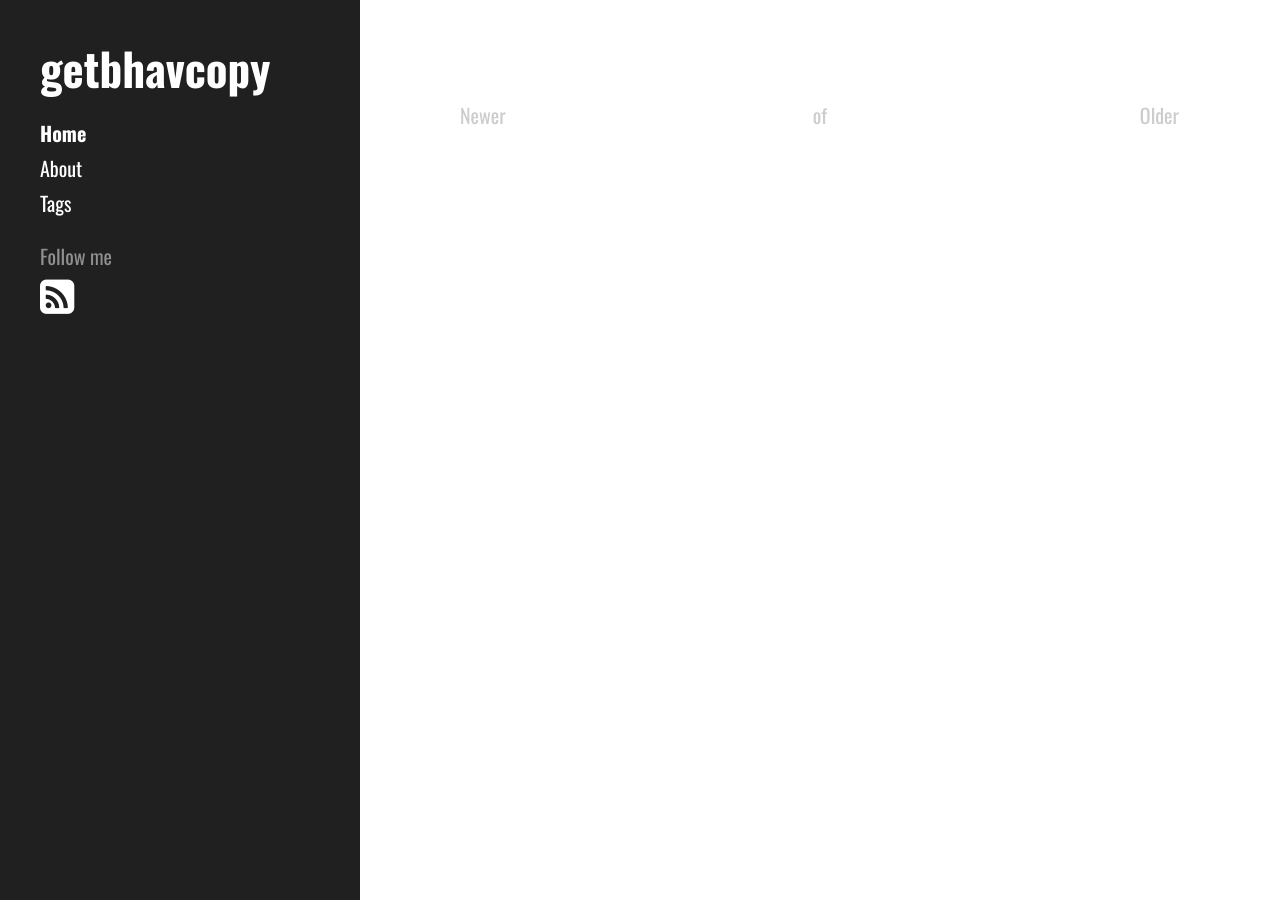
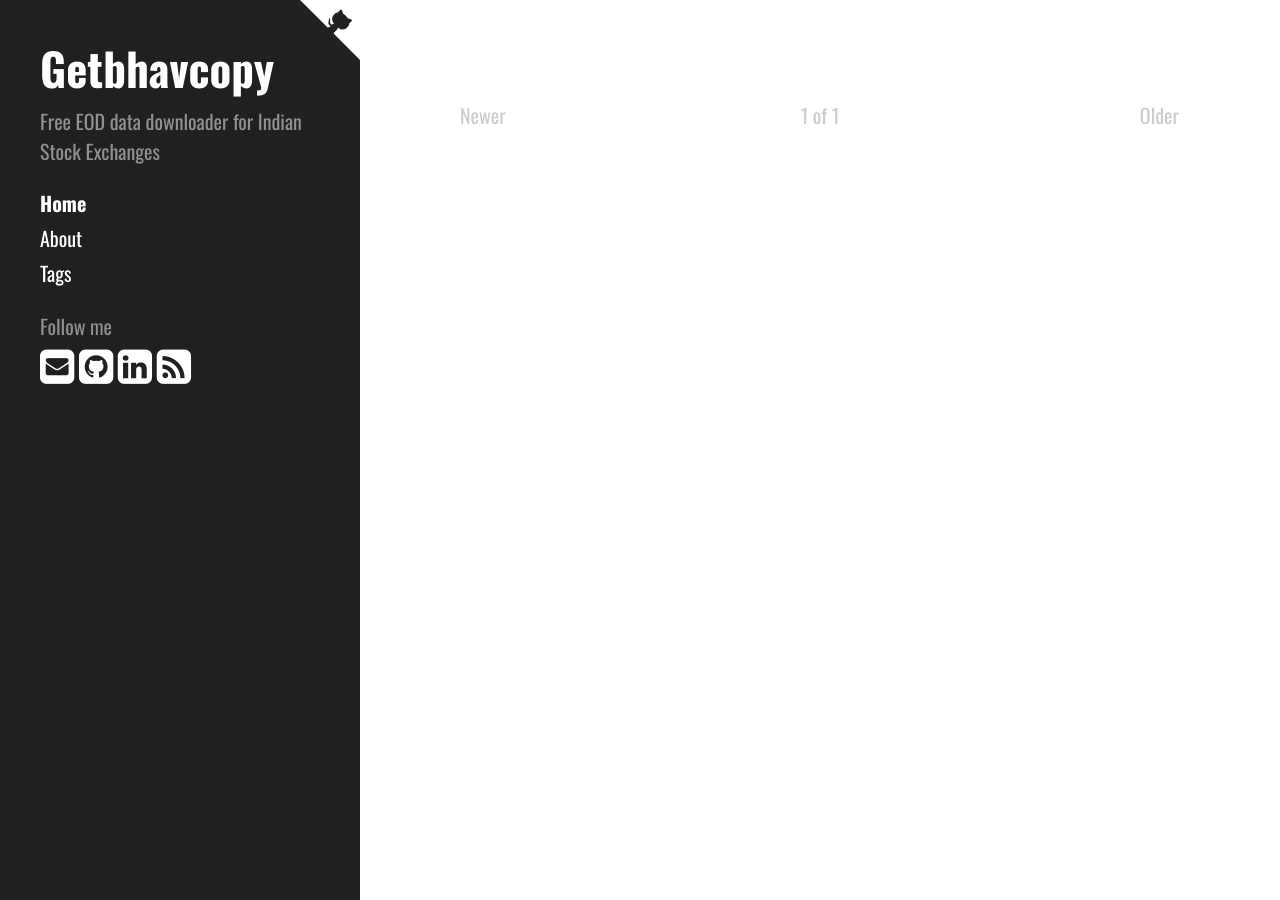
Before and after one commit to hemenkapadia/getbhavcopy, a Jekyll site: the page built from index.html, in a window 1280 px wide. Built offline with Jekyll 4.4.1, drawn with Linux system fonts in a browser that asks for light colours; nearby versions of some CDN libraries; some web fonts are replaced; the list of posts is cut into pages by our own code; some of the changed lines change nothing that is shown.

Commit message:
Initial config settings

```diff
--- a/_config.yml
+++ b/_config.yml
@@ -1 +1,88 @@
-theme: jekyll-theme-cayman
+# Blog Information
+title:                          "Getbhavcopy"
+tagline:                        'Free NSE and BSE data downloader'
+description:                    'Free EOD data downloader for Indian Stock Exchanges'
+
+# Author information
+author:
+  name:                         "Hemen Kapadia"
+  email:                        hemen.kapadia@gmail.com
+  twitter:                      null
+  github:                       hemenkapadia
+  linkedin:                     kapadiahemen
+  facebook:                     null
+  instagram:                    null
+  googleplus:                   null
+  youtube:                      null
+  stackoverflow:                null
+
+# Directories
+source:                         .
+destination:                    ./_site
+plugins_dir:                    ./_plugins
+layouts_dir:                    ./_layouts
+data_dir:                       ./_data
+includes_dir:                   ./_includes
+#collections:  null
+
+# Reading source directories
+safe:                           false
+include:                        [".htaccess"]
+exclude:                        []
+keep_files:                     [".git", ".svn"]
+encoding:                       "utf-8"
+markdown_ext:                   "markdown,mkdown,mkdn,mkd,md"
+
+# Filtering Content
+show_drafts:                    null
+limit_posts:                    0
+future:                         false
+unpublished:                    false
+
+# Conversion
+markdown:                       kramdown
+highlighter:                    rouge
+lsi:                            false
+excerpt_separator:              "\n\n"
+incremental:                    false
+
+kramdown:
+  input:                        GFM
+  auto_ids:                     true
+  footnote_nr:                  1
+  entity_output:                as_char
+  toc_levels:                   1..6
+  smart_quotes:                 lsquo,rsquo,ldquo,rdquo
+  enable_coderay:               false
+
+
+# Serving
+detach:                         false
+baseurl:                        /getbhavcopy
+permalink:                      /blog/:year/:month/:day/:title.html
+paginate_path:                  /page:num
+paginate:                       25
+timezone:                       Asia/Calcutta
+
+quiet:                          false
+defaults:                       []
+
+# Additional Plugins
+whitelist:                      []
+gems:                           ["jekyll-sitemap", "jekyll-gist", "jekyll-paginate"]
+
+# Theme configurations
+pooletheme:                     theme-base-00
+layout:                         normal              # [normal | reverse]
+sidemenutype:                   nonsticky           # [nonsticky | sticky]
+showexcerpt:                    true
+forkmeribbon:                   show                # [show|hide]
+rel_post_count:                 3
+
+# Comments - Disqus Configuration
+disqus_enable:                  true
+disqus_src:                     getbhavcopy.disqus.com     # replace this
+
+# Comments - Google Analytics Configuration
+ga_enable:                      true
+ga_id:                          UA-919602-2          # replace this
```
